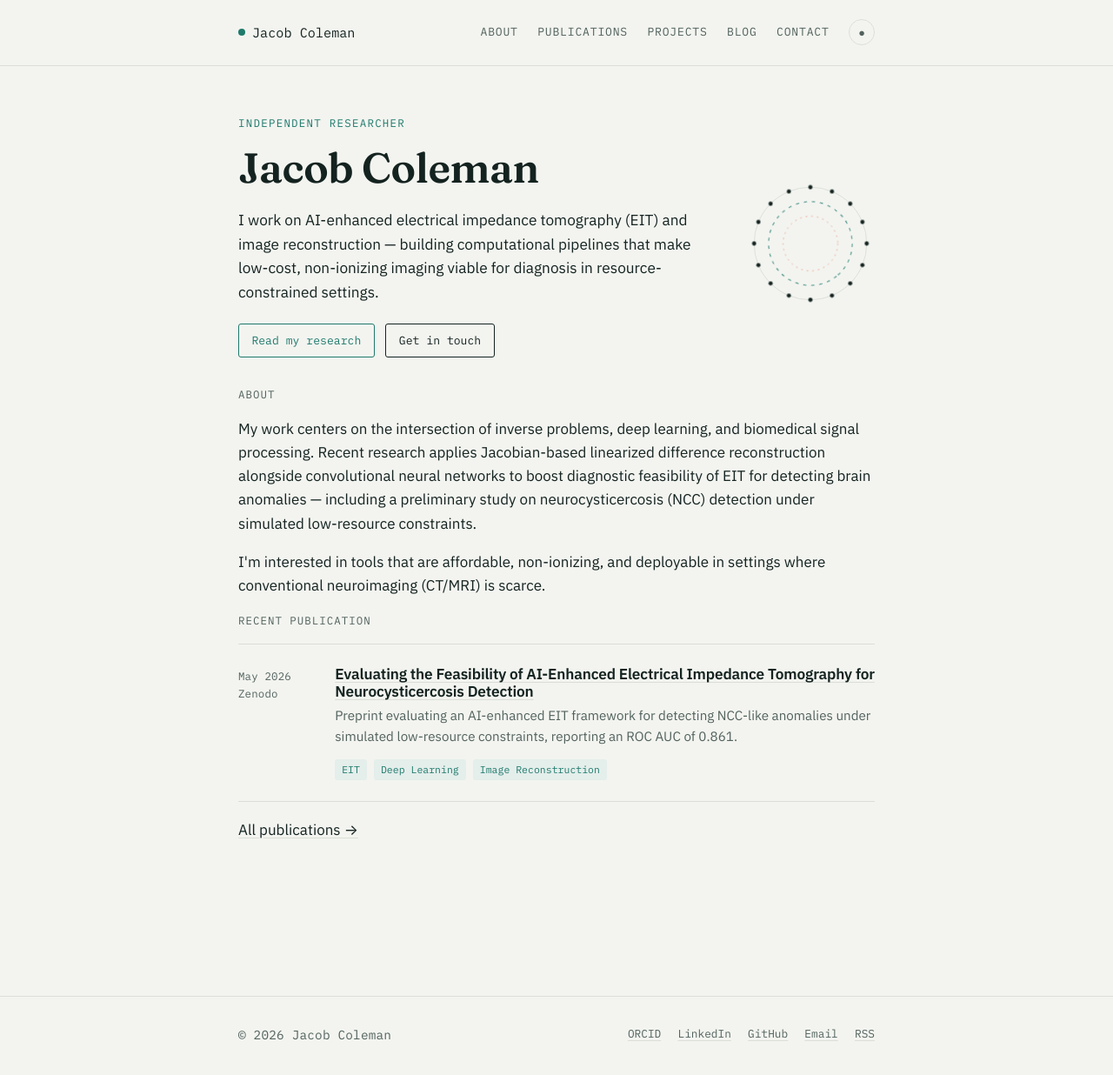
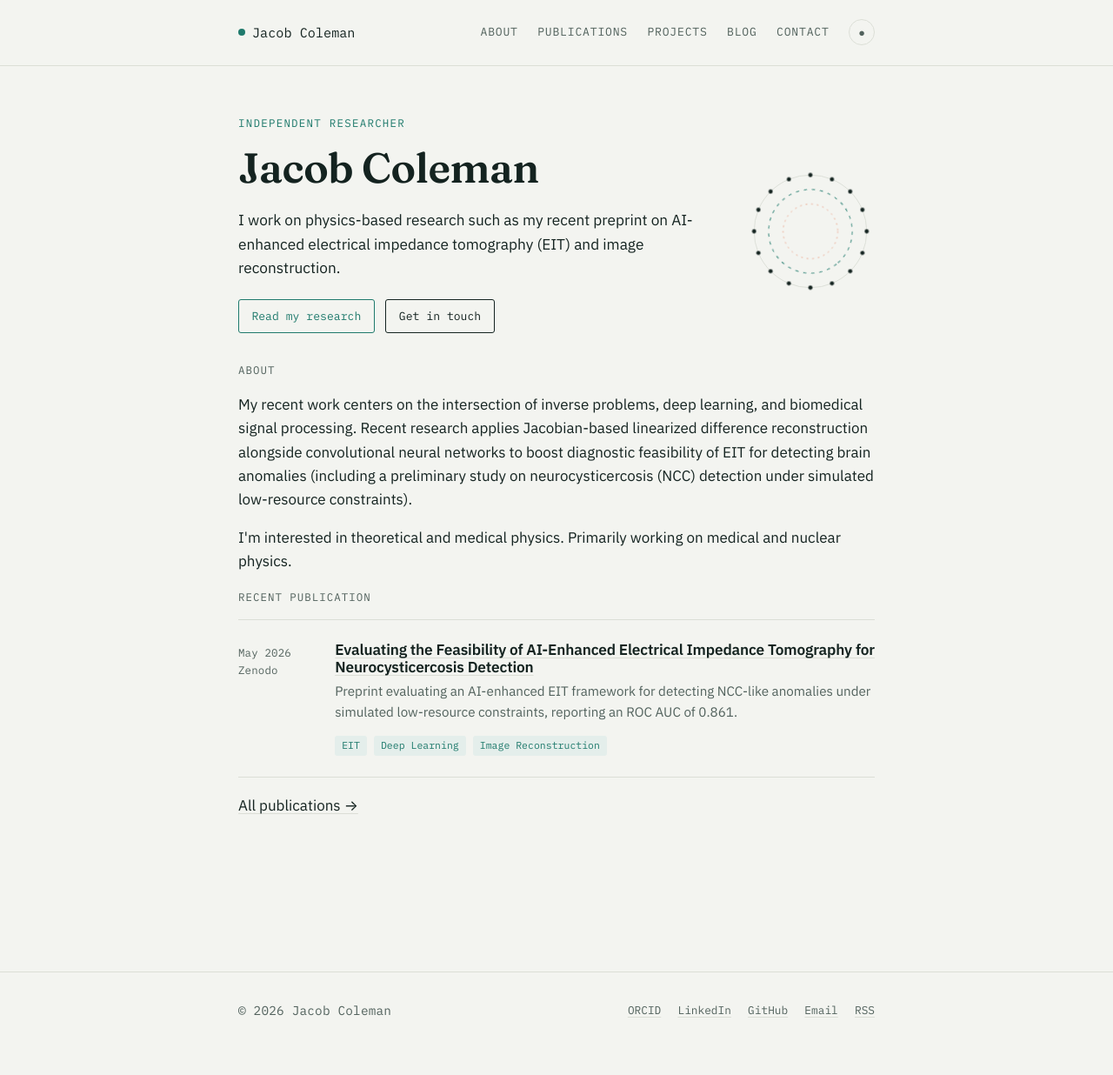
Before and after one commit to jacobhpc/jacobhpc.github.io, a Jekyll site: the page built from index.html, in a window 1280 px wide and 1249 px high. Shown: the top 1236 px of the window at 87% size. Built offline with Jekyll 4.4.1, drawn with Linux system fonts in a browser that asks for light colours.

Commit message:
Update index.html

```diff
--- a/index.html
+++ b/index.html
@@ -9,10 +9,8 @@ title: ""
         <span class="eyebrow">Independent Researcher</span>
         <h1>Jacob Coleman</h1>
         <p style="max-width:56ch; font-size:1.08rem;">
-          I work on AI-enhanced electrical impedance tomography (EIT) and
-          image reconstruction — building computational pipelines that make
-          low-cost, non-ionizing imaging viable for diagnosis in
-          resource-constrained settings.
+          I work on physics-based research such as my recent preprint on AI-enhanced electrical impedance tomography (EIT) and
+          image reconstruction.
         </p>
         <p style="display:flex; gap:.8rem; flex-wrap:wrap; margin-top:1.4rem;">
           <a class="btn accent" href="{{ '/publications/' | relative_url }}">Read my research</a>
@@ -34,18 +32,16 @@ title: ""
     <span class="section-label">About</span>
     <div class="prose">
       <p>
-        My work centers on the intersection of inverse problems, deep
+        My recent work centers on the intersection of inverse problems, deep
         learning, and biomedical signal processing. Recent research applies
         Jacobian-based linearized difference reconstruction alongside
         convolutional neural networks to boost diagnostic feasibility of EIT
-        for detecting brain anomalies — including a preliminary study on
+        for detecting brain anomalies (including a preliminary study on
         neurocysticercosis (NCC) detection under simulated low-resource
-        constraints.
+        constraints).
       </p>
       <p class="muted">
-        I'm interested in tools that are affordable, non-ionizing, and
-        deployable in settings where conventional neuroimaging (CT/MRI) is
-        scarce.
+       I'm interested in theoretical and medical physics. Primarily working on medical and nuclear physics.
       </p>
     </div>
   </section>
```
